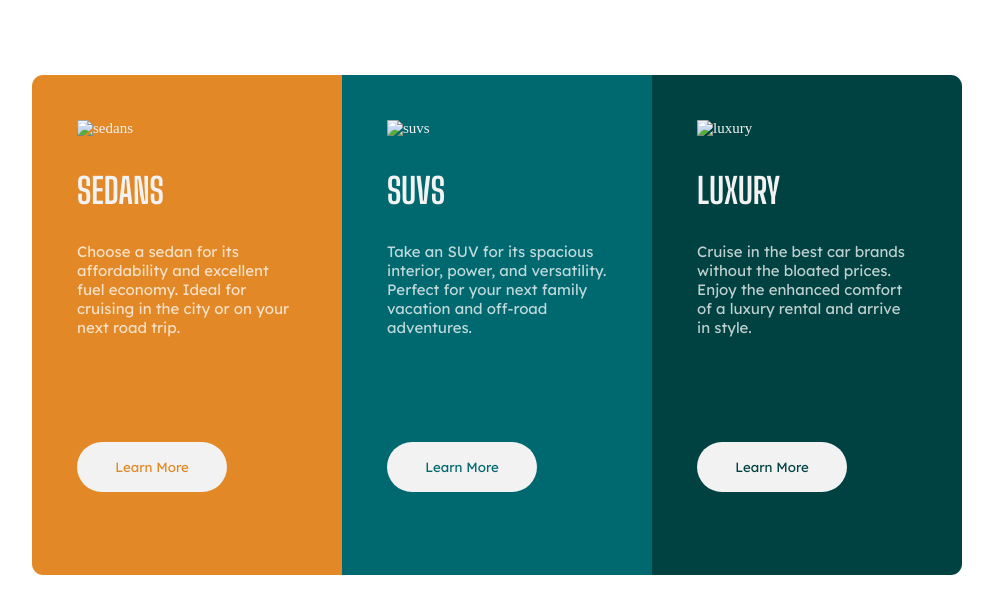
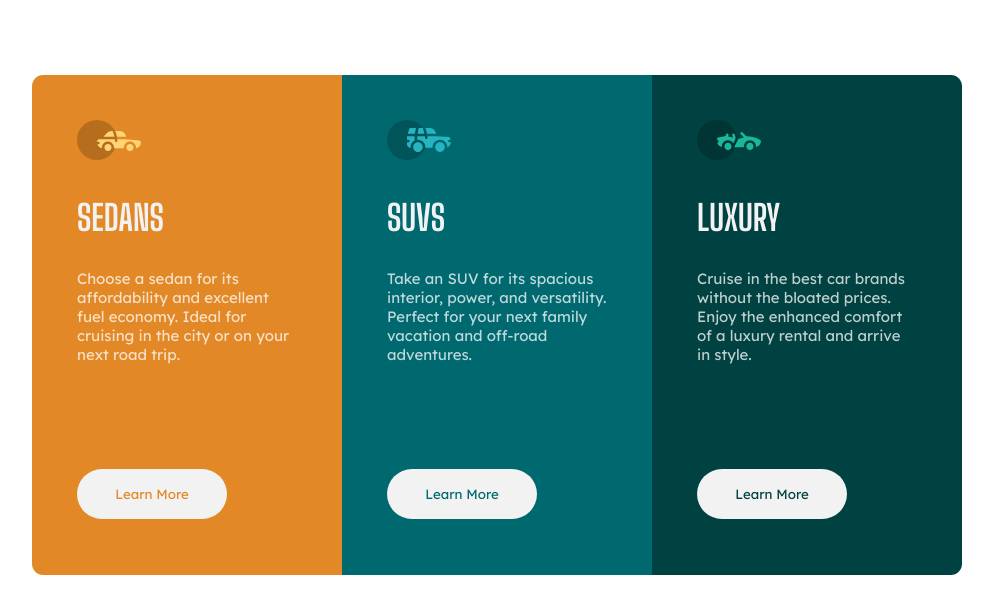
Before and after one commit to slevkalev/frontend.io-challenge-2, a plain HTML site: page index.html in a window 1280 px wide. Shown: the whole page, without its empty margins (143-1136 px from the left). Drawn offline with Linux system fonts and the light colour scheme; the site is published under a folder, as on GitHub Pages, so addresses that start at the root find nothing.

Commit message:
Update index.html
changed path to images on each card

```diff
--- a/index.html
+++ b/index.html
@@ -18,7 +18,7 @@
 </head>
 <body>
   <section class="sedans">
-    <img src="/images/icon-sedans.svg" alt="sedans">
+    <img src="images/icon-sedans.svg" alt="sedans">
     <h2>
       Sedans
     </h2>
@@ -28,7 +28,7 @@
     <button class="btn">Learn More</button>
   </section>
   <section class="suvs">
-    <img src="/images/icon-suvs.svg" alt="suvs">
+    <img src="images/icon-suvs.svg" alt="suvs">
     <h2>
       SUVs
     </h2>
@@ -38,7 +38,7 @@
     <button class="btn">Learn More</button>
   </section>
   <section class="luxury">
-    <img src="/images/icon-luxury.svg" alt="luxury">
+    <img src="images/icon-luxury.svg" alt="luxury">
     <h2>
       Luxury
     </h2>
```
